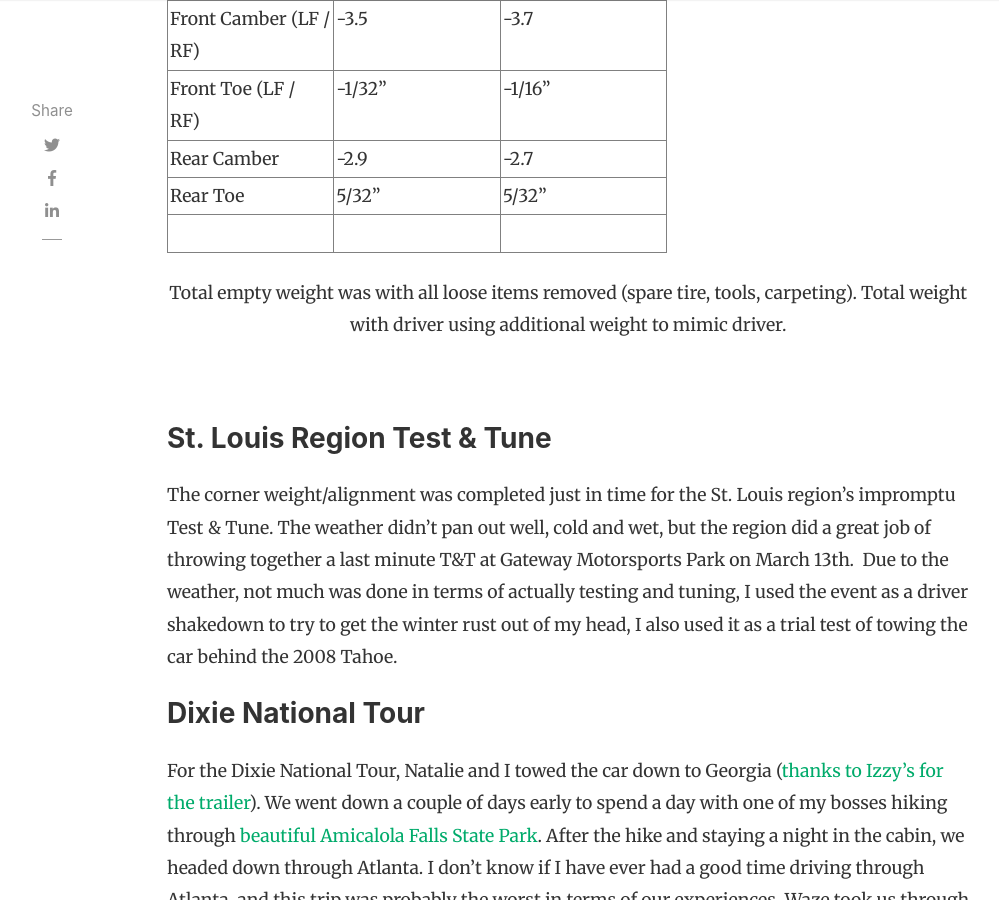
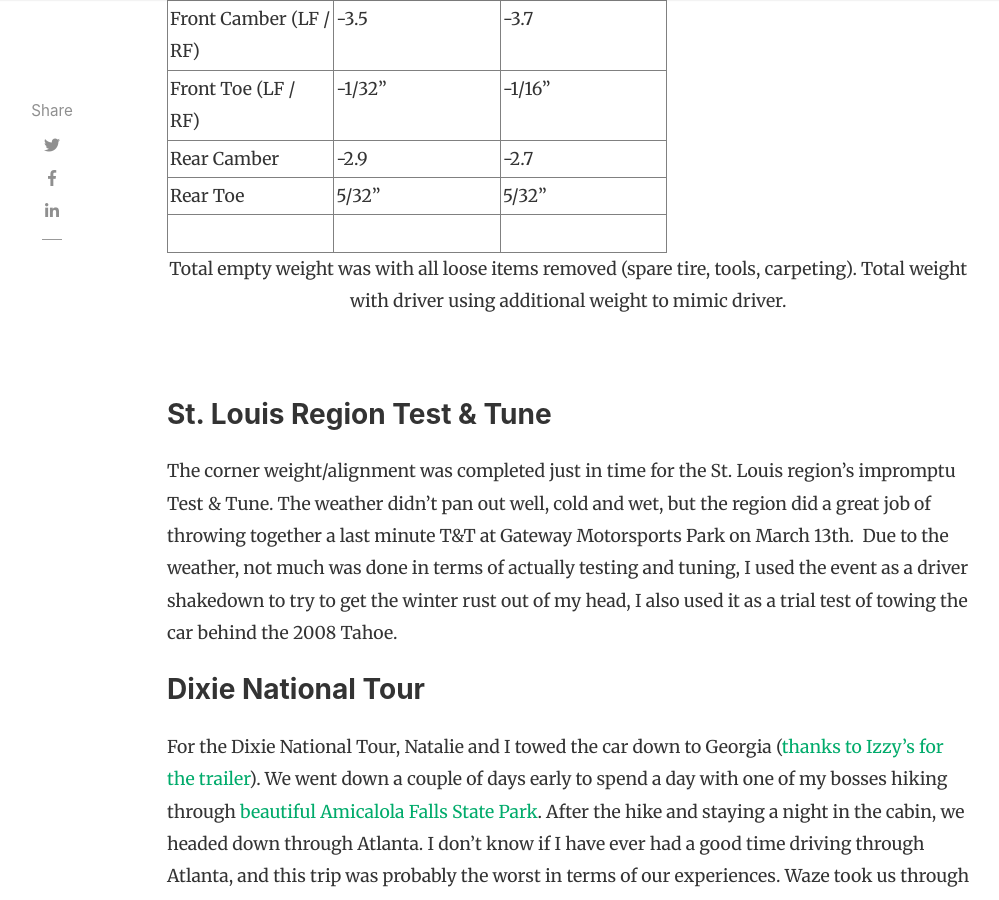
Before and after one commit to project350z/project350z.github.io, a Jekyll site: the page built from _posts/2016-04-23-the-2016-autocross-season-so-far.html, in a window 1280 px wide and 900 px high, scrolled down 1300 px. Shown: the whole window, without its empty margins (118-1117 px from the left). Built offline with Jekyll 4.4.1, drawn with Linux system fonts in a browser that asks for light colours; nearby versions of some CDN libraries; a script that is not in the unit is left out; comment, search, counter and statistics services are not loaded.

Commit message:
Fixed more html

```diff
--- a/_posts/2016-04-23-the-2016-autocross-season-so-far.html
+++ b/_posts/2016-04-23-the-2016-autocross-season-so-far.html
@@ -14,6 +14,7 @@ redirect_from:
     So it has been a while since I’ve had the time to get a blog post up here, so let’s get started.
 </p>
 
+
 <p>
     After the last post, the car was almost ready for the Dixie National tour, held in Cecil Georgia, but there was some final prep to do. I took the car down to Solo Performance to corner weight and align the thing, with good results.
 </p>
@@ -26,7 +27,7 @@ redirect_from:
 </p>
 
 <h3 align="center">Alignment Specs:</h3>
-<p align="center">
+
     <table cellspacing="0" cellpadding="2" width="500" border="1">
         <tbody>
             <tr>
@@ -61,7 +62,7 @@ redirect_from:
             </tr>
         </tbody>
     </table>
-</p>
+
 
 <p align="center">Total empty weight was with all loose items removed (spare tire, tools, carpeting). Total weight with driver using additional weight to mimic driver.</p>
 
@@ -161,7 +162,8 @@ redirect_from:
     or myself. I am going to try to improve my driving through the use of technology, and the hot tool right now for that in Autocross is an Android app called <a href="http://www.petreldata.com/product/solostorm-gps-obd-ii-and-video-logger-for-android-v2-2/"
     target="_blank">SoloStorm</a>, from <a href="http://www.petreldata.com/" target="_blank">petreldata.com</a>.</p>
 <p>
-    With SoloStorm you can analyze the data from your runs quickly from an Android tablet inside of your car. In the past I’ve tried to look at data from the DL-1, on a laptop, between runs, but it was clunky and not easy enough to do that quickly. With SoloStorm you are able to look at runs, segments, and compare where you are faster or slower, this can be extremely useful when you have two drivers as you can compare your run to the other driver to see where you can each improve.
+    With SoloStorm you can analyze the data from your runs quickly from an Android tablet inside of your car. In the past I’ve tried to look at data from the DL-1, on a laptop, between runs, but it was clunky and not easy enough to do that quickly. With SoloStorm
+    you are able to look at runs, segments, and compare where you are faster or slower, this can be extremely useful when you have two drivers as you can compare your run to the other driver to see where you can each improve.
 </p>
 <p>
     I haven’t used it just yet, I did try to get it working with my old-ass RaceTechnology DL-1, but wasn’t able to get the Tablet (Nexus 7 2013) and the DL-1 talking properly while on the parking lot at the Family Arena. I’m hoping to have the Bluetooth
```
